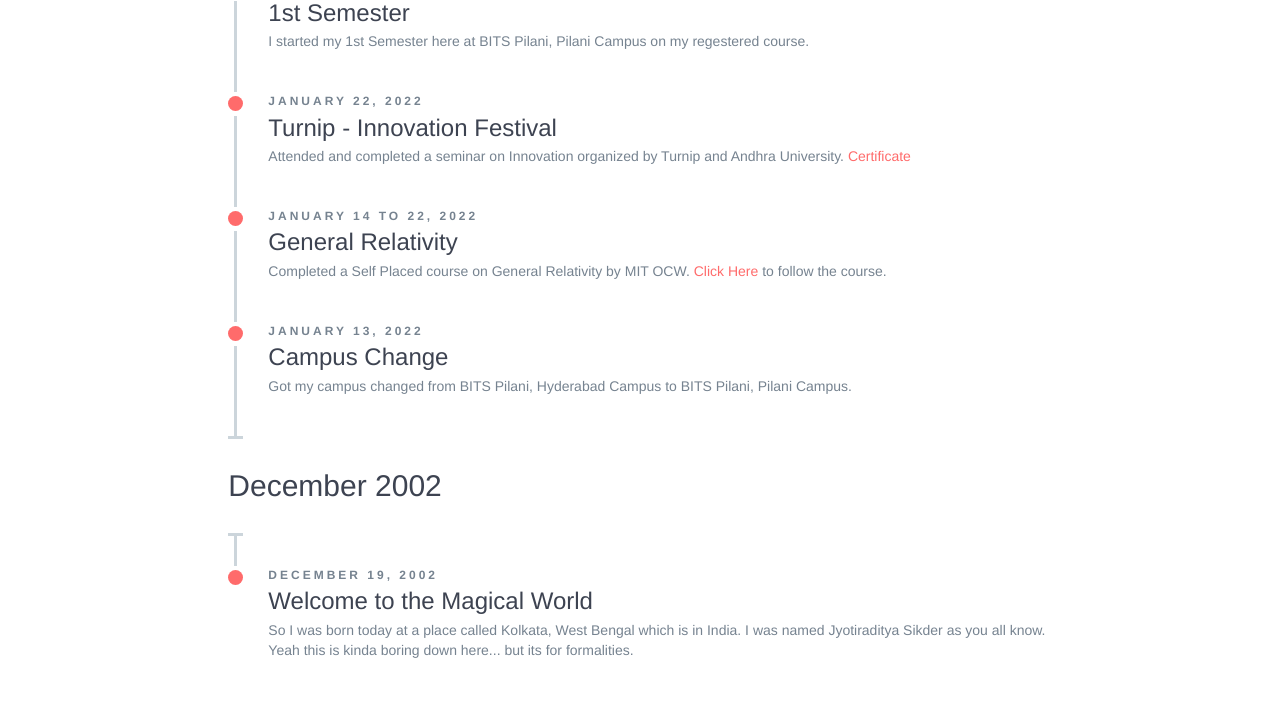
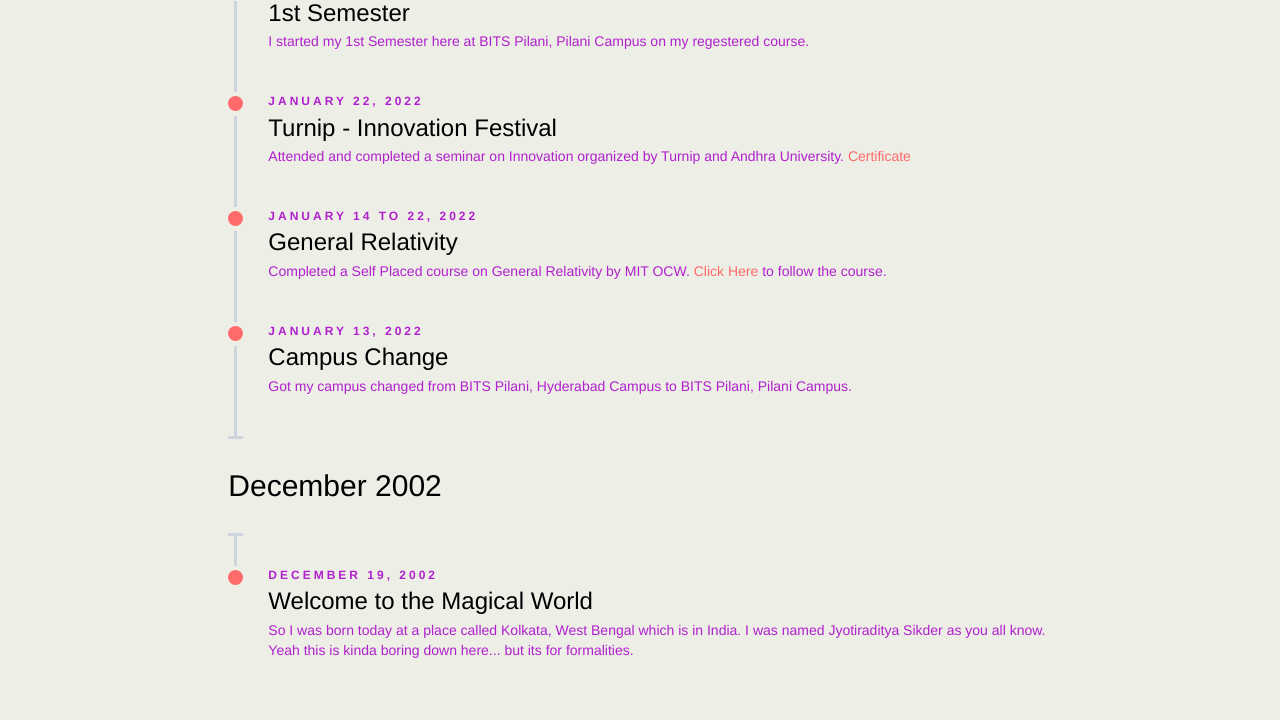
Before and after one commit to astroraditya/timeline, a plain HTML site: page index.html in a window 1280 px wide. Shown: the part 534-1254 px from the top of the page. Drawn offline with nearby package versions, Linux system fonts and the light colour scheme.

Commit message:
🎨 Improved UI/UX

```diff
--- a/style.css
+++ b/style.css
@@ -1,13 +1,13 @@
 body {
-  color: #768390;
-  background: #FFF;
-  font-family: "Effra", Helvetica, sans-serif;
+  color: #b120ce;
+  background: rgb(237, 238, 229);
+  font-family: "Lucida Calligraphy", Helvetica, sans-serif;
   padding: 0;
   -webkit-font-smoothing: antialiased;
 }
 
 h1, h2, h3, h4, h5, h6 {
-  color: #3D4351;
+  color: #000000;
   margin-top: 0;
 }
 
```
